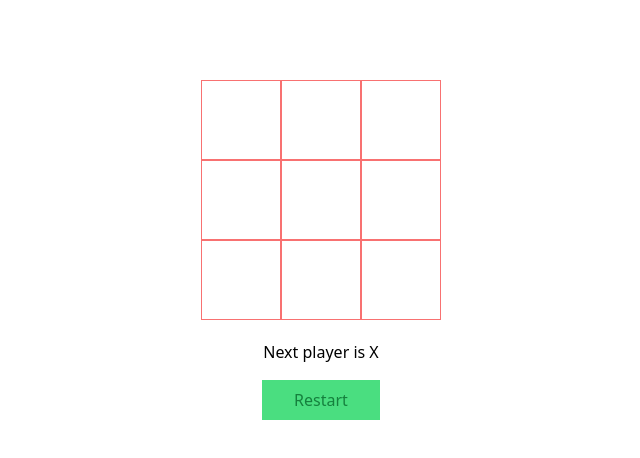
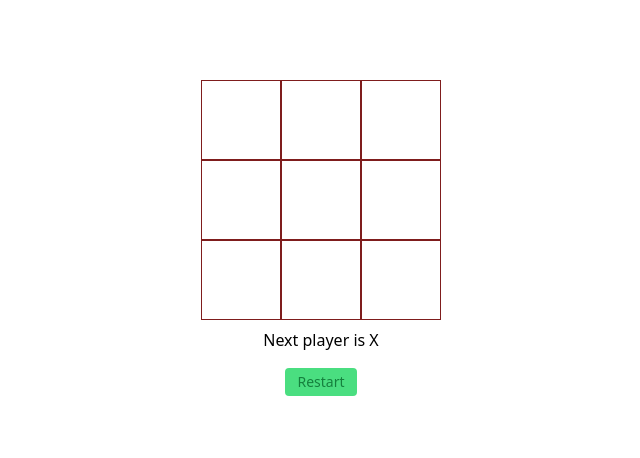
Before and after one commit to paedDev/Accordion-, a React (Vite) app: page / in a window 1280 px wide. Shown: the top 458 px of the page, without its empty margins (319-959 px from the left). Built offline with nearby package versions, Linux system fonts and the light colour scheme.

Commit message:
tried to do the tic tact toe alone

```diff
--- a/src/App.jsx
+++ b/src/App.jsx
@@ -31,6 +31,7 @@ import Search from './components/AutoComplete/Search'
 
 import TictTactToe from './components/Tic-tact-toe/TictTactToe'
 import TTT from './components/Tic-tact-toe/TTT'
+import Index from './components/Tic-tact-toe'
 
 // import ModalTest from './components/Custom-modal-popup/modal-test'
 const App = () => {
@@ -48,7 +49,7 @@ const App = () => {
       {/* <QrCode /> */}
       {/* <CS url={'https://dummyjson.com/products?limit=100'} /> */}
       {/* <TabTest /> */}
-      <TTT />
+      <Index />
     </>
   )
 }
--- /dev/null
+++ b/src/components/Tic-tact-toe/index.jsx
@@ -0,0 +1,97 @@
+import React, { useEffect, useState } from 'react'
+// 0 1 2
+// 3 4 5
+// 6 7 8
+const Index = () => {
+    const [squares, setSquares] = useState(Array(9).fill(""))
+    const [isXTurn, setisXTurn] = useState(true)
+    const [status, setStatus] = useState("")
+    const Square = ({ value, onClick }) => {
+        return <button className={`w-20 h-20 border border-red-900 flex flex-col justify-center items-center text-4xl transition duration-500 ${value === "X" ? "text-black-400" : value === "0" ? "text-red-500" : ""} `} onClick={onClick} >
+            {value}
+        </button>
+    }
+
+
+    const getWinner = (squares) => {
+        const winningPattern = [
+            [0, 1, 2],
+            [3, 4, 5],
+            [6, 7, 8],
+            [2, 5, 8],
+            [0, 4, 8],
+            [2, 4, 6],
+            [0, 3, 6],
+            [1, 4, 7],
+        ]
+        for (let i = 0; i < winningPattern.length; i++) {
+            const [x, y, z] = winningPattern[i];
+
+            if (squares[x] && squares[x] === squares[y] && squares[x] === squares[z]) {
+                return squares[x]
+            }
+
+        }
+        return null
+    }
+
+
+    useEffect(() => {
+        if (!getWinner(squares) && squares.every(item => item !== "")) {
+            setStatus("This is a draw! Please restart the game")
+        } else if (getWinner(squares)) {
+            setStatus(`The winner is ${getWinner(squares)}. Please restart the game`)
+        } else {
+            setStatus(`Next player is ${isXTurn ? "X" : "0"} `)
+        }
+
+
+
+    }, [squares, isXTurn])
+
+    const handleClick = (getCurrentSquare) => {
+        let copySquares = [...squares];
+        if (getWinner(copySquares) || copySquares[getCurrentSquare]) return
+        copySquares[getCurrentSquare] = isXTurn ? "X" : "0"
+        setisXTurn(!isXTurn)
+        setSquares(copySquares)
+    }
+    console.log(squares);
+
+    return (
+        <>
+            <div className='flex justify-center mt-20 items-center'>
+                {/* row */}
+                <div>
+                    <Square value={squares[0]} onClick={() => handleClick(0)} />
+                    <Square value={squares[1]} onClick={() => handleClick(1)} />
+                    <Square value={squares[2]} onClick={() => handleClick(2)} />
+                </div>
+                {/* row */}
+                <div>
+                    <Square value={squares[3]} onClick={() => handleClick(3)} />
+                    <Square value={squares[4]} onClick={() => handleClick(4)} />
+                    <Square value={squares[5]} onClick={() => handleClick(5)} />
+                </div>
+                {/* row */}
+                <div>
+                    <Square value={squares[6]} onClick={() => handleClick(6)} />
+                    <Square value={squares[7]} onClick={() => handleClick(7)} />
+                    <Square value={squares[8]} onClick={() => handleClick(8)} />
+                </div>
+            </div>
+            <div className='text-center space-y-4 mt-2'>
+                <h1>{status}</h1>
+                <div className=''>
+                    <button className='px-3 py-1 rounded text-sm bg-green-400 text-green-700' onClick={() => {
+                        setSquares(Array(9).fill(""))
+                        setisXTurn(true)
+                        setStatus("Next player is X");
+                    }}>Restart</button>
+                </div>
+            </div>
+        </>
+    )
+}
+
+export default Index
```
